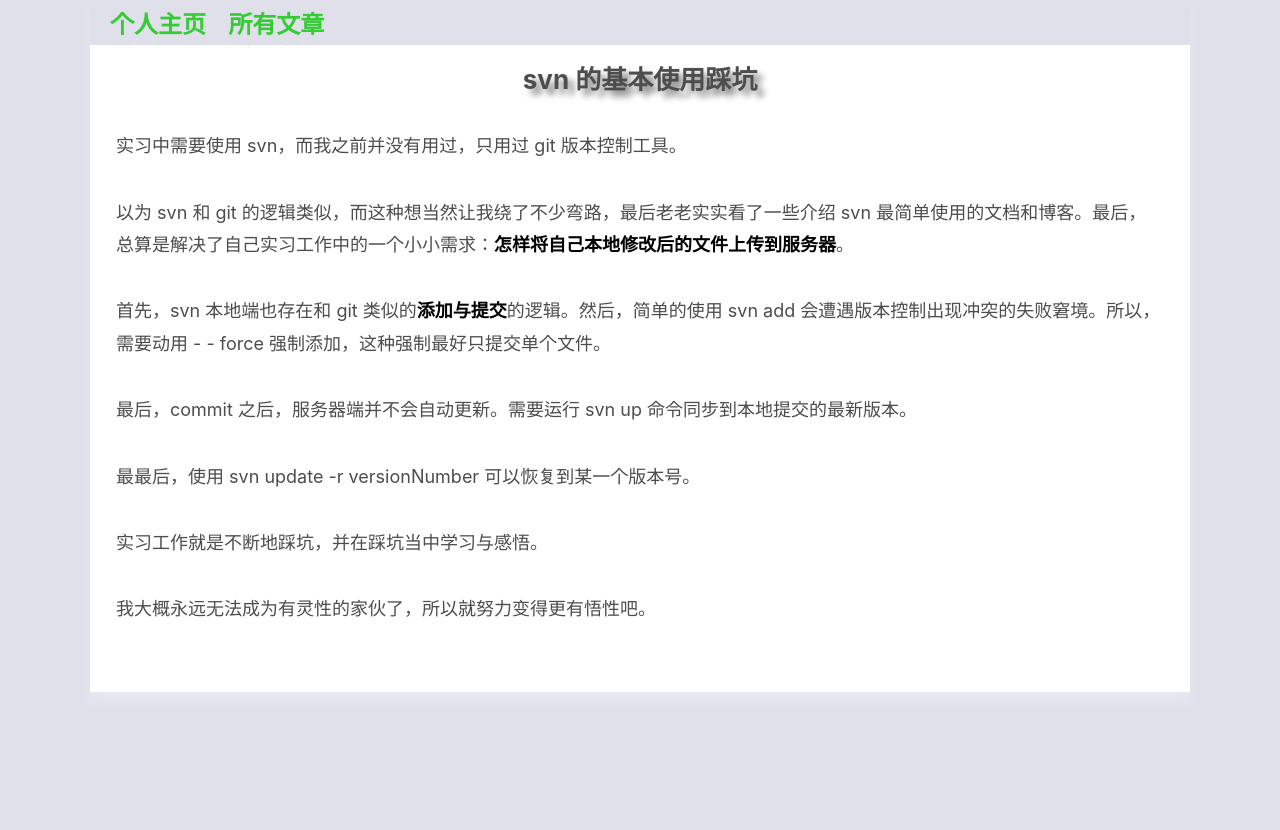
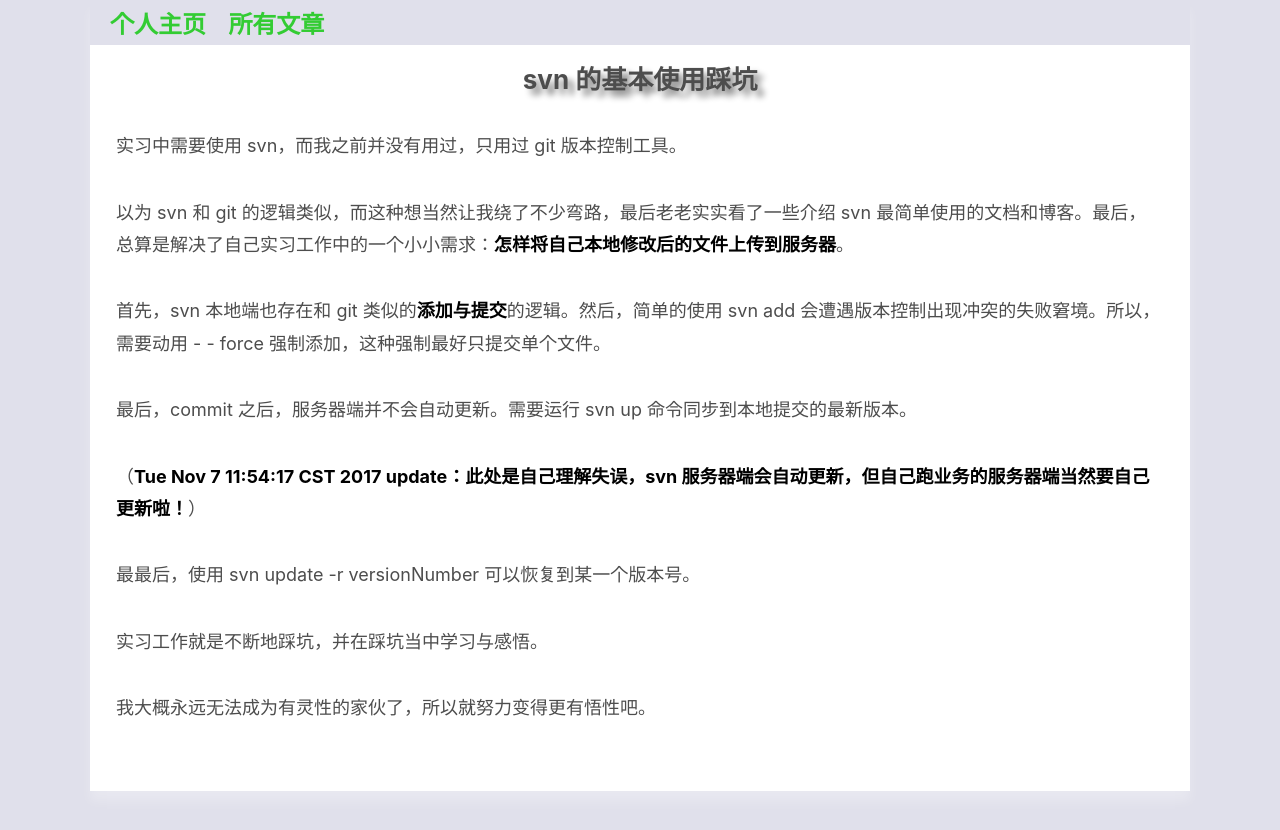
Before and after one commit to xxleyi/xxleyi.github.io, a Jekyll site: the page built from _posts/2017-10-28-svn 的基本使用踩坑.md, in a window 1280 px wide. Shown: the top 830 px of the page. Built offline with Jekyll 4.4.1, drawn with Linux system fonts in a browser that asks for light colours.

Commit message:
fix one error in blog about svn.

```diff
--- a/_posts/2017-10-28-svn 的基本使用踩坑.md
+++ b/_posts/2017-10-28-svn 的基本使用踩坑.md
@@ -12,6 +12,8 @@
 
 最后，commit 之后，服务器端并不会自动更新。需要运行 svn up 命令同步到本地提交的最新版本。
 
+（**Tue Nov  7 11:54:17 CST 2017 update：此处是自己理解失误，svn 服务器端会自动更新，但自己跑业务的服务器端当然要自己更新啦！**）
+
 最最后，使用 svn update -r versionNumber 可以恢复到某一个版本号。
 
 实习工作就是不断地踩坑，并在踩坑当中学习与感悟。
```
